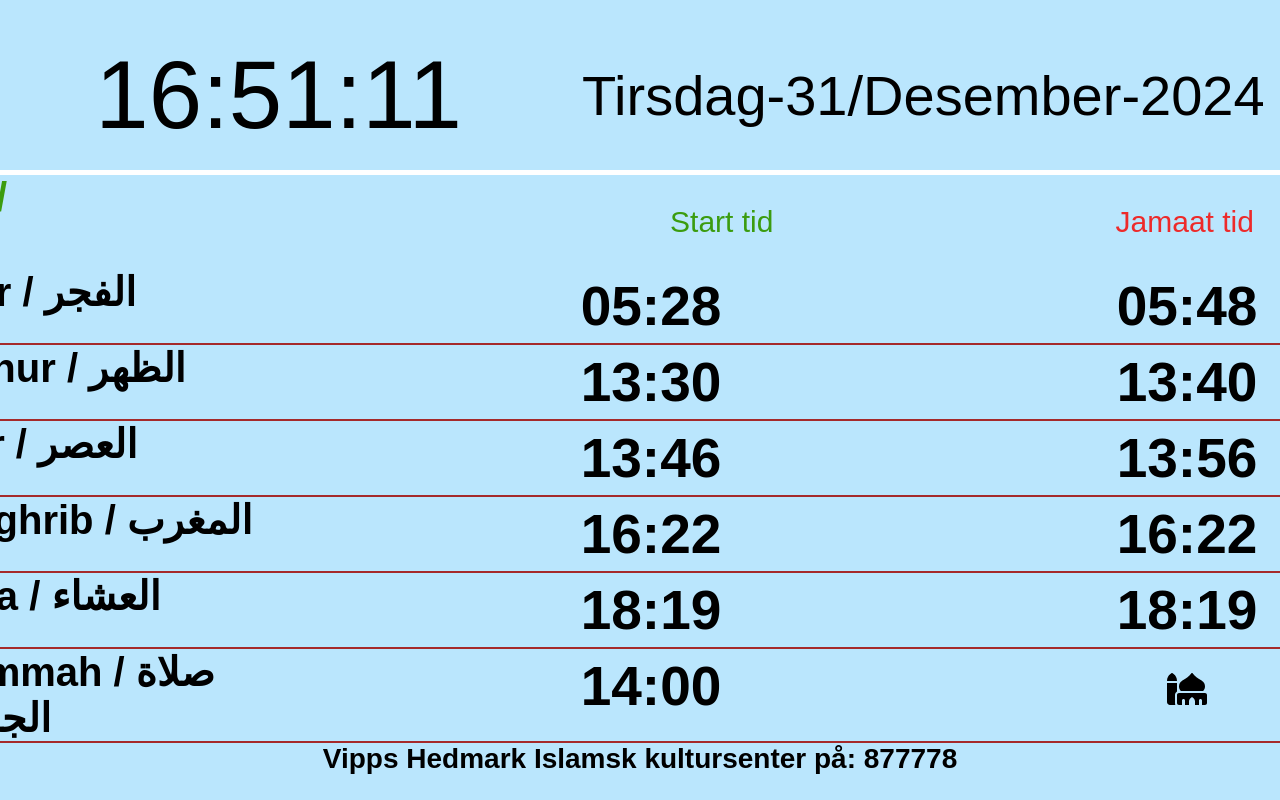
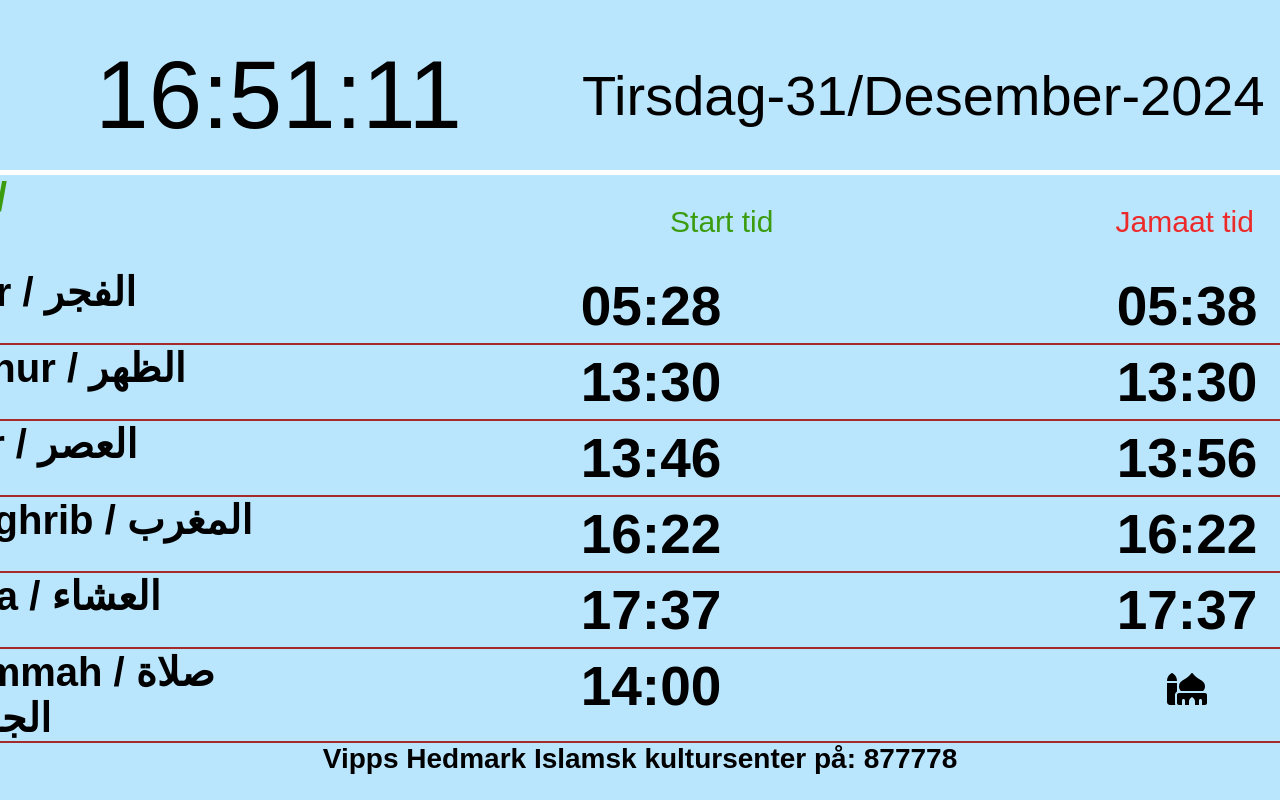
Before and after one commit to abdilatiiif/MoskeApp0.2, a React (Vite) app: page / in a window 1280 px wide. Shown: the top 800 px of the page. Built offline with nearby package versions, Linux system fonts and the light colour scheme; a web font is replaced by a local one.

Commit message:
okt isha + jummah

```diff
--- a/src/App.jsx
+++ b/src/App.jsx
@@ -14,7 +14,7 @@ const bonnetider = [
       duhur: "13:09",
       asr: "15:52",
       maghrib: "18:52",
-      isha: "20:45",
+      isha: "20:07",
     },
     2: {
       fajr: "05:16",
@@ -23,7 +23,7 @@ const bonnetider = [
       duhur: "13:09",
       asr: "15:50",
       maghrib: "18:49",
-      isha: "20:42",
+      isha: "20:04",
     },
     3: {
       fajr: "05:19",
@@ -32,7 +32,7 @@ const bonnetider = [
       duhur: "14:00",
       asr: "15:48",
       maghrib: "18:46",
-      isha: "20:38",
+      isha: "20:01",
     },
     4: {
       fajr: "05:21",
@@ -41,7 +41,7 @@ const bonnetider = [
       duhur: "13:09",
       asr: "15:45",
       maghrib: "18:43",
-      isha: "20:35",
+      isha: "19:58",
     },
     5: {
       fajr: "05:24",
@@ -50,7 +50,7 @@ const bonnetider = [
       duhur: "13:08",
       asr: "15:43",
       maghrib: "18:40",
-      isha: "20:32",
+      isha: "19:55",
     },
     6: {
       fajr: "05:27",
@@ -59,7 +59,7 @@ const bonnetider = [
       duhur: "13:08",
       asr: "15:41",
       maghrib: "18:36",
-      isha: "20:29",
+      isha: "19:51",
     },
     7: {
       fajr: "05:29",
@@ -68,7 +68,7 @@ const bonnetider = [
       duhur: "13:08",
       asr: "15:39",
       maghrib: "18:33",
-      isha: "20:25",
+      isha: "19:48",
     },
     8: {
       fajr: "05:32",
@@ -77,7 +77,7 @@ const bonnetider = [
       duhur: "13:07",
       asr: "15:36",
       maghrib: "18:30",
-      isha: "20:22",
+      isha: "19:45",
     },
     9: {
       fajr: "05:35",
@@ -86,7 +86,7 @@ const bonnetider = [
       duhur: "13:07",
       asr: "15:34",
       maghrib: "18:27",
-      isha: "20:19",
+      isha: "19:42",
     },
     10: {
       fajr: "05:37",
@@ -95,7 +95,7 @@ const bonnetider = [
       duhur: "14:00",
       asr: "15:32",
       maghrib: "18:24",
-      isha: "20:16",
+      isha: "19:39",
     },
     11: {
       fajr: "05:40",
@@ -104,7 +104,7 @@ const bonnetider = [
       duhur: "13:07",
       asr: "15:29",
       maghrib: "18:21",
-      isha: "20:13",
+      isha: "19:36",
     },
     12: {
       fajr: "05:43",
@@ -113,7 +113,7 @@ const bonnetider = [
       duhur: "13:06",
       asr: "15:27",
       maghrib: "18:18",
-      isha: "20:10",
+      isha: "19:33",
     },
     13: {
       fajr: "05:45",
@@ -122,7 +122,7 @@ const bonnetider = [
       duhur: "13:06",
       asr: "15:25",
       maghrib: "18:15",
-      isha: "20:07",
+      isha: "19:30",
     },
     14: {
       fajr: "05:48",
@@ -131,7 +131,7 @@ const bonnetider = [
       duhur: "13:06",
       asr: "15:23",
       maghrib: "18:12",
-      isha: "20:04",
+      isha: "19:27",
     },
     15: {
       fajr: "05:50",
@@ -140,7 +140,7 @@ const bonnetider = [
       duhur: "13:06",
       asr: "15:20",
       maghrib: "18:09",
-      isha: "20:01",
+      isha: "19:24",
     },
     16: {
       fajr: "05:53",
@@ -149,7 +149,7 @@ const bonnetider = [
       duhur: "13:05",
       asr: "15:18",
       maghrib: "18:06",
-      isha: "19:58",
+      isha: "19:21",
     },
     17: {
       fajr: "05:55",
@@ -158,7 +158,7 @@ const bonnetider = [
       duhur: "14:00",
       asr: "15:16",
       maghrib: "18:03",
-      isha: "19:55",
+      isha: "19:18",
     },
     18: {
       fajr: "05:58",
@@ -167,7 +167,7 @@ const bonnetider = [
       duhur: "13:05",
       asr: "15:14",
       maghrib: "18:00",
-      isha: "19:52",
+      isha: "19:15",
     },
     19: {
       fajr: "06:00",
@@ -176,7 +176,7 @@ const bonnetider = [
       duhur: "13:05",
       asr: "15:11",
       maghrib: "17:57",
-      isha: "19:50",
+      isha: "19:12",
     },
     20: {
       fajr: "06:02",
@@ -185,7 +185,7 @@ const bonnetider = [
       duhur: "13:05",
       asr: "15:09",
       maghrib: "17:54",
-      isha: "19:47",
+      isha: "19:09",
     },
     21: {
       fajr: "06:05",
@@ -194,7 +194,7 @@ const bonnetider = [
       duhur: "13:04",
       asr: "15:07",
       maghrib: "17:51",
-      isha: "19:44",
+      isha: "19:06",
     },
     22: {
       fajr: "06:07",
@@ -203,7 +203,7 @@ const bonnetider = [
       duhur: "13:04",
       asr: "15:05",
       maghrib: "17:48",
-      isha: "19:41",
+      isha: "19:03",
     },
     23: {
       fajr: "06:10",
@@ -212,7 +212,7 @@ const bonnetider = [
       duhur: "13:04",
       asr: "15:03",
       maghrib: "17:45",
-      isha: "19:39",
+      isha: "19:00",
     },
     24: {
       fajr: "06:12",
@@ -221,7 +221,7 @@ const bonnetider = [
       duhur: "13:30",
       asr: "15:00",
       maghrib: "17:42",
-      isha: "19:36",
+      isha: "18:57",
     },
     25: {
       fajr: "06:14",
@@ -230,7 +230,7 @@ const bonnetider = [
       duhur: "13:04",
       asr: "14:58",
       maghrib: "17:39",
-      isha: "19:34",
+      isha: "18:54",
     },
     26: {
       fajr: "05:17",
@@ -239,7 +239,7 @@ const bonnetider = [
       duhur: "12:04",
       asr: "13:56",
       maghrib: "16:36",
-      isha: "18:31",
+      isha: "17:51",
     },
     27: {
       fajr: "05:19",
@@ -248,7 +248,7 @@ const bonnetider = [
       duhur: "12:04",
       asr: "13:54",
       maghrib: "16:33",
-      isha: "18:29",
+      isha: "17:48",
     },
     28: {
       fajr: "05:21",
@@ -257,7 +257,7 @@ const bonnetider = [
       duhur: "12:04",
       asr: "13:52",
       maghrib: "16:30",
-      isha: "18:26",
+      isha: "17:45",
     },
     29: {
       fajr: "05:24",
@@ -266,7 +266,7 @@ const bonnetider = [
       duhur: "12:04",
       asr: "13:50",
       maghrib: "16:28",
-      isha: "18:24",
+      isha: "17:43",
     },
     30: {
       fajr: "05:26",
@@ -275,7 +275,7 @@ const bonnetider = [
       duhur: "12:03",
       asr: "13:48",
       maghrib: "16:25",
-      isha: "18:21",
+      isha: "17:40",
     },
     31: {
       fajr: "05:28",
@@ -284,7 +284,7 @@ const bonnetider = [
       duhur: "13:30",
       asr: "13:46",
       maghrib: "16:22",
-      isha: "18:19",
+      isha: "17:37",
     },
   },
 ];
--- a/src/Content.jsx
+++ b/src/Content.jsx
@@ -57,11 +57,11 @@ export default function Content(props) {
 
       return `${newHours}:${newMinutes}`;
     }
-    setDuhurjamat(addMinutes(bønnIdag.duhur, 10));
+    setDuhurjamat("13:30");
     setAsrjamat(addMinutes(bønnIdag.asr, 10));
     setMaghribjamat(addMinutes(bønnIdag.maghrib, 0));
     setIshajamat(addMinutes(bønnIdag.isha, 0));
-    SetJamat_fajr(addMinutes(bønnIdag.fajr, 20));
+    SetJamat_fajr(addMinutes(bønnIdag.fajr, 10));
     //////////////////////////////////////////////////////
 
     setFajr(bønnIdag.fajr);
```
